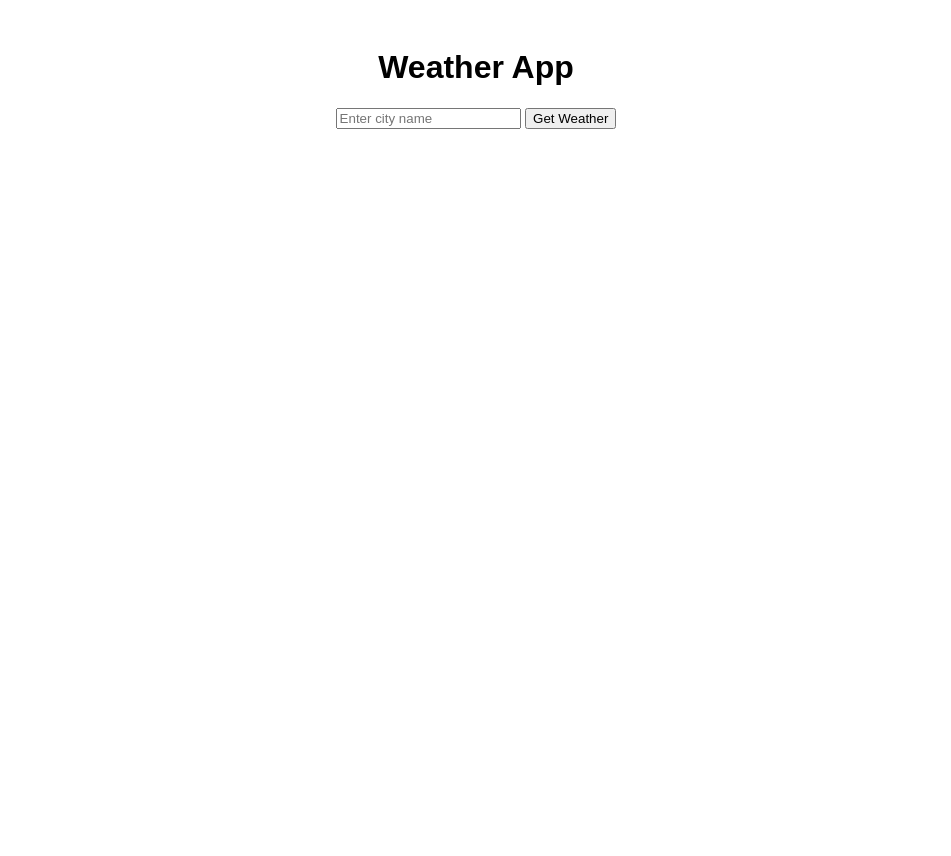
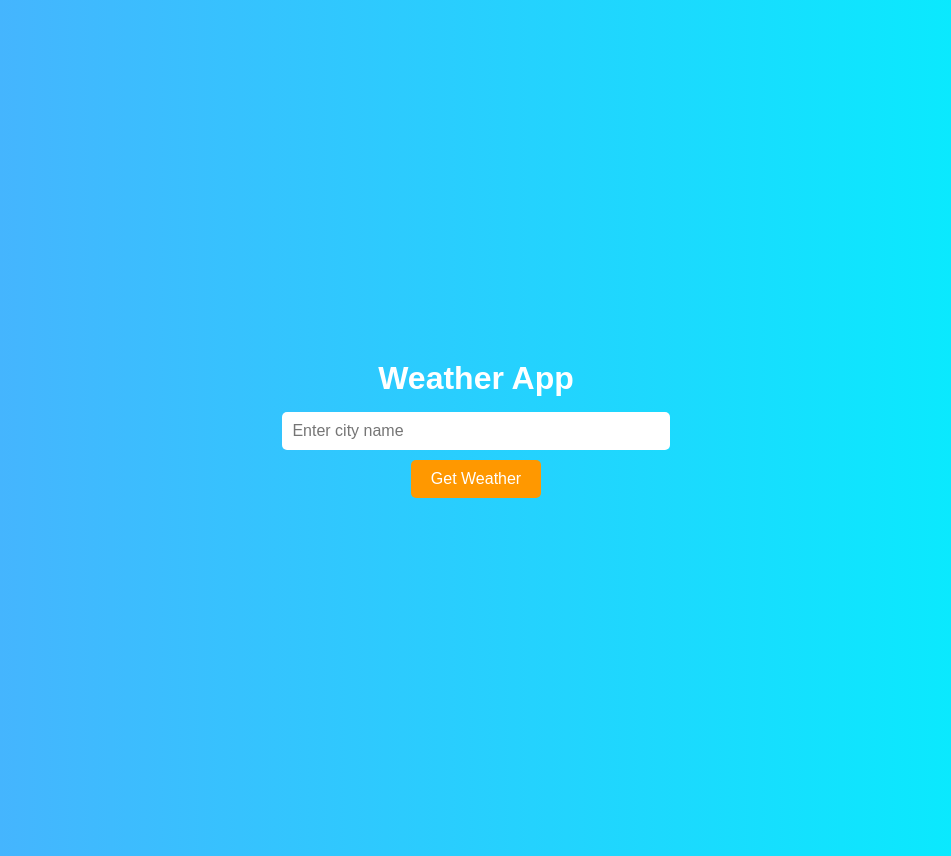
Before and after one commit to imarifatsultan/web-projects, a plain HTML site: page api-project/api.html in a window 1280 px wide. Shown: the whole page, without its empty margins (164-1115 px from the left). Before the commit the page ends 800 px from the top, so only its background shows below. Drawn offline with Linux system fonts and the light colour scheme.

Commit message:
CSS file

```diff
--- a/api-project/api.css
+++ b/api-project/api.css
@@ -1,5 +1,5 @@
 
-body {
+/* body {
     font-family: Arial, sans-serif;
     text-align: center;
     padding: 20px;
@@ -8,4 +8,72 @@ body {
 #weather {
     margin-top: 20px;
     font-size: 1.5em;
+} */
+
+body {
+    font-family: Arial, sans-serif;
+    background: linear-gradient(to right, #4facfe, #00f2fe);
+    color: white;
+    text-align: center;
+    padding: 20px;
+    height: 100vh;
+    display: flex;
+    flex-direction: column;
+    justify-content: center;
+    align-items: center;
 }
+
+/* Container */
+.container {
+    background: rgba(255, 255, 255, 0.2);
+    padding: 20px;
+    border-radius: 15px;
+    box-shadow: 0px 4px 10px rgba(0, 0, 0, 0.3);
+    width: 350px;
+}
+
+
+h1 {
+    font-size: 2rem;
+    margin-bottom: 15px;
+}
+
+
+input {
+    width: 30%;
+    padding: 10px;
+    border: none;
+    border-radius: 5px;
+    font-size: 1rem;
+    margin-bottom: 10px;
+}
+
+button {
+    padding: 10px 20px;
+    background: #ff9800;
+    border: none;
+    color: white;
+    font-size: 1rem;
+    border-radius: 5px;
+    cursor: pointer;
+    transition: 0.3s;
+}
+
+button:hover {
+    background: #e68900;
+}
+
+
+#weather {
+    text-align: left;
+    font-size: 1.5em;
+    margin-top: 20px;
+
+}
+ .main-container {
+    text-align: left;
+    width: 30%;
+    border: 5px solid white;
+    padding: 50px;
+    border-radius: 20px;
+ }
```
